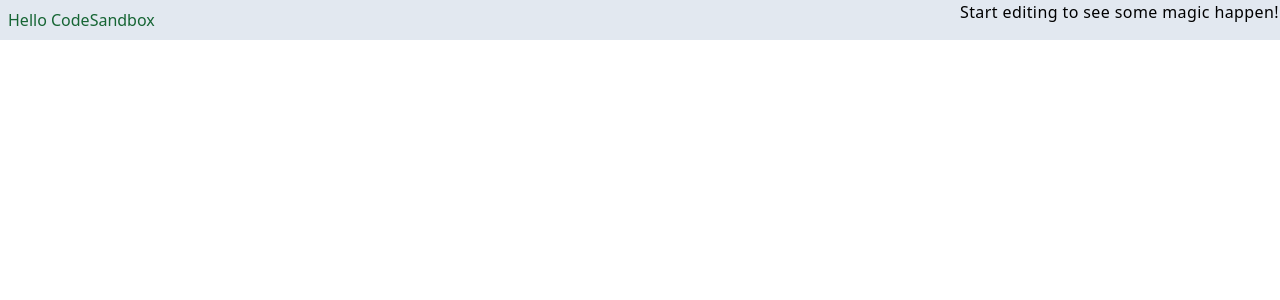
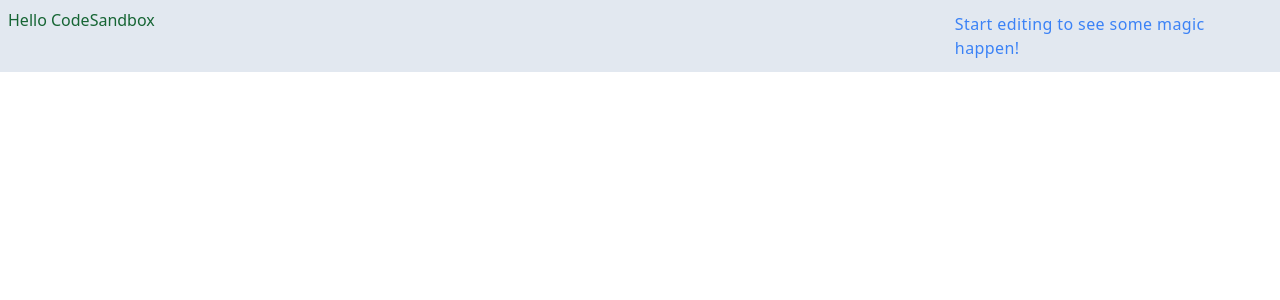
Before and after one commit to oreillyross/100DayChallenge, a React (Create React App) app: page / in a window 1280 px wide. Shown: the top 300 px of the page. Built offline with nearby package versions, Linux system fonts and the light colour scheme.

Commit message:
change text color

```diff
--- a/src/App.js
+++ b/src/App.js
@@ -6,7 +6,7 @@
       <h1 className=" p-2 basis-3/4 text-red-800 hover:text-green-800 hover: cursor-none">
         Hello CodeSandbox
       </h1>
-      <h2 className="font-sans tracking-wide">
+      <h2 className="p-3 text-blue-500 font-sans tracking-wide">
         Start editing to see some magic happen!
       </h2>
     </div>
```
